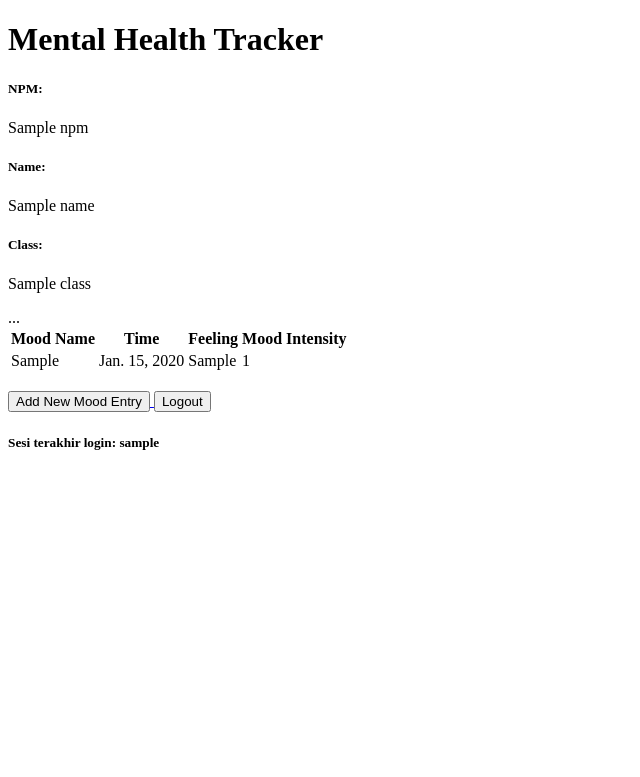
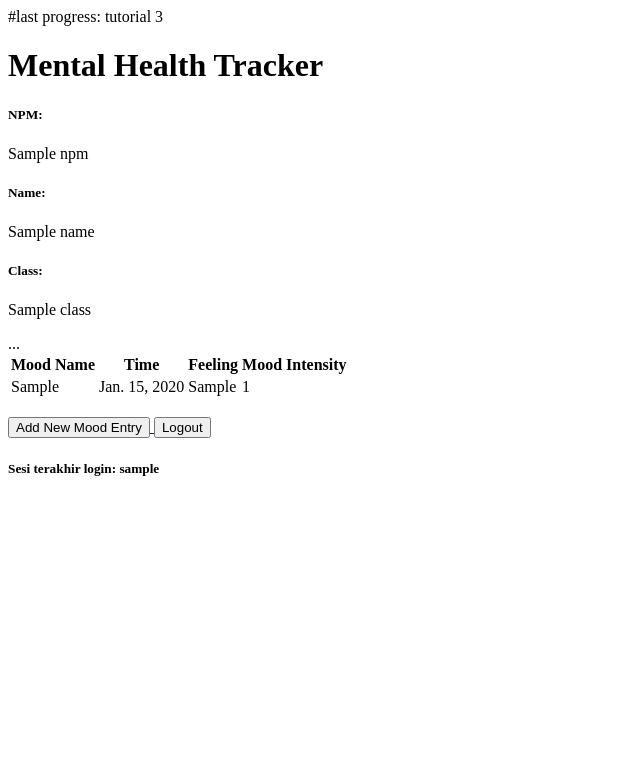
Before and after one commit to TheoKevH/mental-health-tracker, a Django app: template main/templates/main.html in a window 1280 px wide. Shown: the top 777 px of the page, without its empty margins (0-640 px from the left). Run offline with Django 5.2, Linux system fonts and the light colour scheme; tables that the repository leaves empty hold one stand-in row (values such as "Sample post"); the template is opened without the code that fills it: values that come from a table or form of the project are taken from there, most other values are stand-ins (such as "Sample title", 1, 10 or a date in 2020).

Commit message:
final tutorial 3

```diff
--- a/main/templates/main.html
+++ b/main/templates/main.html
@@ -1,3 +1,5 @@
+#last progress: tutorial 3
+
 {% extends 'base.html' %}
 {% block content %}
 <h1>Mental Health Tracker</h1>
```
